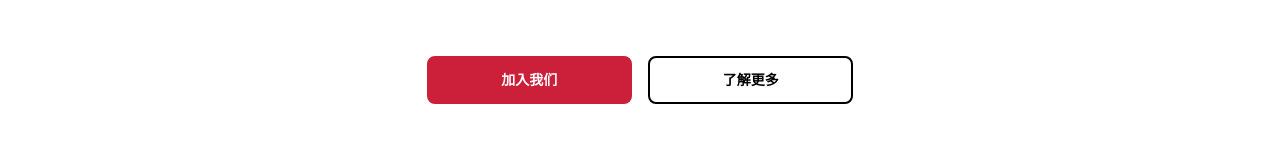
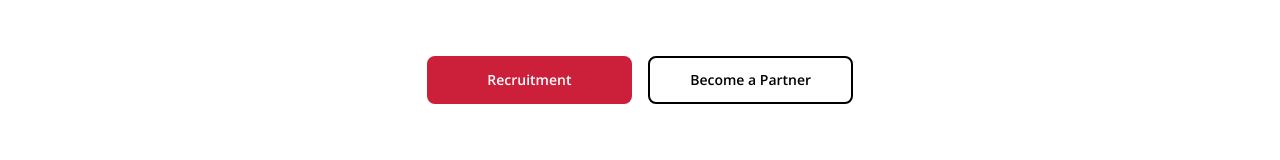
Before and after one commit to Felinus-stack/team-site, a Next.js app: page /en/joinus in a window 1280 px wide. Shown: the part 630-790 px from the top of the page. Built offline with nearby package versions, Linux system fonts and the light colour scheme.

Commit message:
refactor: 更新项目名称和加入我们按钮链接

```diff
--- a/app/[lang]/joinus/buttonJoinUs.tsx
+++ b/app/[lang]/joinus/buttonJoinUs.tsx
@@ -11,19 +11,19 @@ const ButtonsSection: React.FC<ButtonsSectionProps> = ({ dict }) => {
   const router = useRouter();
 
   const handleFormsClick = () => {
-    window.open("https://docs.qq.com/form/page/DTHBlb1Z4b0h3VEtU", "_blank"); // Otwiera Facebooka w nowej karcie
+    window.open("https://forms.gle/4mt5v32n4vKPdt568", "_blank"); // 在新标签页中打开表单
   };
 
   const handleFacebookClick = () => {
-    window.open("https://space.bilibili.com/99622895", "_blank"); // Otwiera Facebooka w nowej karcie
+    window.open("https://www.facebook.com/PWRRacingTeam", "_blank"); // 在新标签页中打开Facebook
   };
 
   return (
     <div className="my-16 flex gap-4 md:w-1/3">
-      <Button label="加入我们" onClick={handleFormsClick} />
+      <Button label={dict.buttonRecruitment} onClick={handleFormsClick} />
       <Button
         outline
-        label="了解更多"
+        label={dict.buttonPartner}
         onClick={handleFacebookClick}
       />
     </div>
--- a/package.json
+++ b/package.json
@@ -1,5 +1,5 @@
 {
-  "name": "pwr-racing",
+  "name": "team-site",
   "version": "0.1.0",
   "private": true,
   "scripts": {
```
